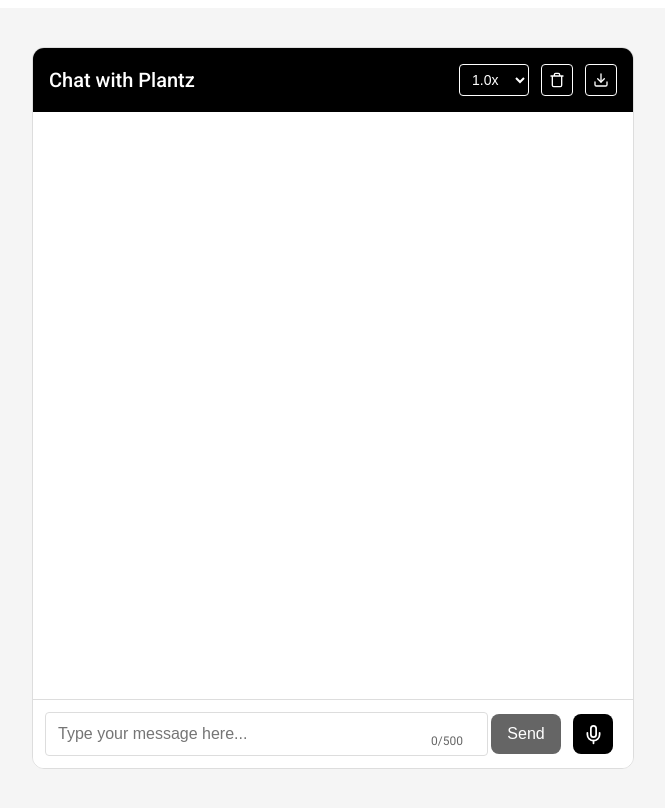
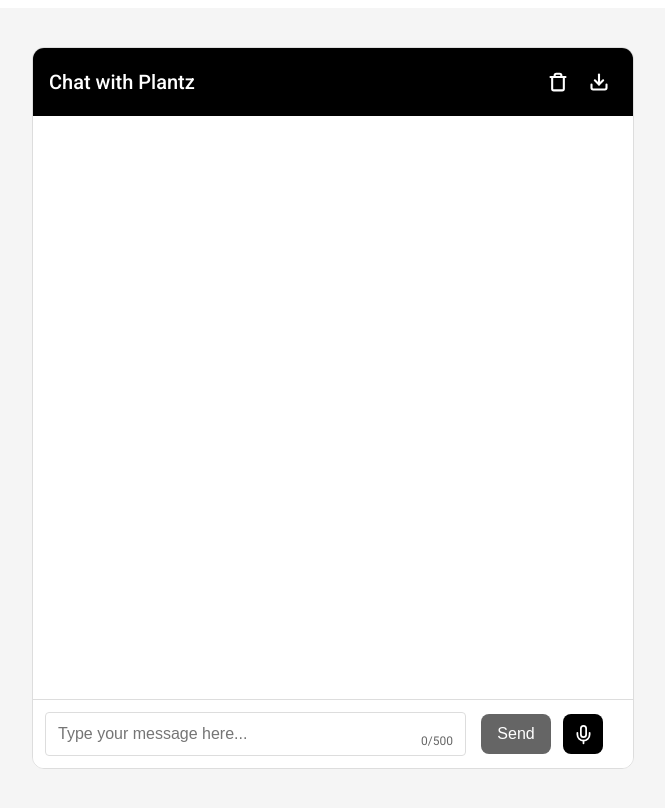
Before and after one commit to MillionMedia2/Voice-Chat-Endo, a Next.js app: page / in a window 1280 px wide. Shown: the top 808 px of the page, without its empty margins (307-972 px from the left). Built offline with nearby package versions, Linux system fonts and the light colour scheme.

Commit message:
fix to audio

```diff
--- a/components/Chat.tsx
+++ b/components/Chat.tsx
@@ -49,6 +49,7 @@
   const [isListening, setIsListening] = useState(false);
   // eslint-disable-next-line @typescript-eslint/no-unused-vars
   const [showScrollButton, setShowScrollButton] = useState(false);
+  const [error, setError] = useState<string | null>(null);
 
   // Load conversation from localStorage on mount
   useEffect(() => {
@@ -260,15 +261,14 @@
   }, []);
 
   const exportConversation = useCallback(() => {
-    const exportData = {
-      conversation,
-      timestamp: new Date().toISOString(),
-    };
-    const blob = new Blob([JSON.stringify(exportData, null, 2)], { type: 'application/json' });
+    const text = conversation
+      .map((msg) => `${msg.role}: ${msg.content}`)
+      .join("\n\n");
+    const blob = new Blob([text], { type: "text/plain" });
     const url = URL.createObjectURL(blob);
-    const a = document.createElement('a');
+    const a = document.createElement("a");
     a.href = url;
-    a.download = `chat-export-${new Date().toISOString().split('T')[0]}.json`;
+    a.download = "conversation.txt";
     document.body.appendChild(a);
     a.click();
     document.body.removeChild(a);
@@ -291,6 +291,25 @@
     }
   };
 
+  const toggleListening = useCallback(() => {
+    if (isListening) {
+      stopListening();
+    } else {
+      startListening();
+    }
+  }, [isListening, startListening, stopListening]);
+
+  const endSession = useCallback(() => {
+    if (isListening) {
+      stopListening();
+    }
+    if (isAgentSpeaking) {
+      stopAudio();
+    }
+    setIsListening(false);
+    setIsAgentSpeaking(false);
+  }, [isListening, isAgentSpeaking, stopListening, stopAudio]);
+
   if (!mounted) {
     return null; // or a loading spinner
   }
@@ -305,32 +324,13 @@
         <div className={styles.chatHeader}>
           <span>Chat with Plantz</span>
           <div className={styles.headerButtons}>
-            <div className={styles.speedControl}>
-              <select
-                value={playbackRate}
-                onChange={(e) => {
-                  const newRate = parseFloat(e.target.value);
-                  setPlaybackRate(newRate);
-                  if (audioRef.current) {
-                    audioRef.current.playbackRate = newRate;
-                  }
-                }}
-                className={styles.speedSelect}
-              >
-                <option value={0.8}>0.8x</option>
-                <option value={1.0}>1.0x</option>
-                <option value={1.2}>1.2x</option>
-                <option value={1.5}>1.5x</option>
-                <option value={2.0}>2.0x</option>
-              </select>
-            </div>
             <button
               onClick={clearConversation}
               className={styles.headerButton}
               aria-label="Clear conversation"
               data-tooltip="Clear"
             >
-              <svg width="16" height="16" viewBox="0 0 24 24" fill="none" stroke="currentColor" strokeWidth="2" strokeLinecap="round" strokeLinejoin="round">
+              <svg width="20" height="20" viewBox="0 0 24 24" fill="none" stroke="currentColor" strokeWidth="2.5" strokeLinecap="round" strokeLinejoin="round">
                 <path d="M3 6h18M19 6v14a2 2 0 0 1-2 2H7a2 2 0 0 1-2-2V6m3 0V4a2 2 0 0 1 2-2h4a2 2 0 0 1 2 2v2"></path>
               </svg>
             </button>
@@ -340,7 +340,7 @@
               aria-label="Export conversation"
               data-tooltip="Download"
             >
-              <svg width="16" height="16" viewBox="0 0 24 24" fill="none" stroke="currentColor" strokeWidth="2" strokeLinecap="round" strokeLinejoin="round">
+              <svg width="20" height="20" viewBox="0 0 24 24" fill="none" stroke="currentColor" strokeWidth="2.5" strokeLinecap="round" strokeLinejoin="round">
                 <path d="M21 15v4a2 2 0 0 1-2 2H5a2 2 0 0 1-2-2v-4"></path>
                 <polyline points="7 10 12 15 17 10"></polyline>
                 <line x1="12" y1="15" x2="12" y2="3"></line>
@@ -421,15 +421,15 @@
             Send
           </button>
           <button
-            onClick={() => isAgentSpeaking ? stopAudio() : startListening()}
-            className={`${styles.speechButton} ${isAgentSpeaking ? styles.active : ''} ${isListening ? styles.listening : ''}`}
+            onClick={isAgentSpeaking ? stopAudio : toggleListening}
+            className={`${styles.speechButton} ${(isListening || isAgentSpeaking) ? styles.active : ''}`}
             disabled={isLoading}
-            aria-label={isAgentSpeaking ? "Stop speaking" : "Start speaking"}
+            aria-label={isAgentSpeaking ? "Stop audio" : "Start listening"}
           >
             {isAgentSpeaking ? (
               <svg width="21" height="21" viewBox="0 0 24 24" fill="none" stroke="currentColor" strokeWidth="2" strokeLinecap="round" strokeLinejoin="round">
-                <circle cx="12" cy="12" r="10" />
-                <rect x="9" y="9" width="6" height="6" />
+                <rect x="6" y="4" width="4" height="16" />
+                <rect x="14" y="4" width="4" height="16" />
               </svg>
             ) : (
               <svg width="21" height="21" viewBox="0 0 24 24" fill="none" stroke="currentColor" strokeWidth="2" strokeLinecap="round" strokeLinejoin="round">
--- a/pages/api/chat.ts
+++ b/pages/api/chat.ts
@@ -17,6 +17,16 @@
     vector_store_ids: string[];
   }>;
   previous_response_id?: string;
+}
+
+interface Message {
+  role: string;
+  content: string;
+}
+
+interface MessageItem {
+  type: string;
+  content: string | Array<{ text?: string }>;
 }
 
 const VOICE_INSTRUCTIONS = `You are a warm, empathetic voice assistant for an endometriosis support application. Your tone should be:
@@ -48,7 +58,7 @@
     const lastUserMessage = conversation
       .slice()
       .reverse()
-      .find((msg: any) => msg.role === "user");
+      .find((msg: Message) => msg.role === "user");
 
     if (!lastUserMessage) {
       return res.status(400).json({ error: "No user message found" });
@@ -94,14 +104,14 @@
 
     // Extract the reply from responsesData.output
     let reply: string | undefined;
-    const messageItem = responsesData.output?.find((item: any) => item.type === "message");
+    const messageItem = responsesData.output?.find((item: MessageItem) => item.type === "message");
     if (messageItem) {
       if (Array.isArray(messageItem.content)) {
         reply = messageItem.content
-          .map((part: any) => {
+          .map((part: string | { text?: string }) => {
             if (typeof part === "string") {
               return part;
-            } else if (typeof part === "object" && part.text) {
+            } else if (part.text) {
               return part.text;
             } else {
               return JSON.stringify(part);
@@ -134,23 +144,30 @@
       throw new Error("No audio stream received");
     }
 
-    console.log("Audio response received:", audioResponse);
-    console.log("Setting up stream handling...");
+    console.log("Audio response received, streaming to client...");
 
-    // Pipe the audio stream directly to the response
-    const stream = audioResponse.body as unknown as Readable;
-    stream.pipe(res);
+    // Get the readable stream
+    const stream = audioResponse.body;
 
-    stream.on("end", () => {
-      console.log("Stream reading complete");
-    });
-
-    stream.on("error", (error) => {
-      console.error("Stream error:", error);
+    // Read the stream and write chunks to response
+    try {
+      const reader = stream.getReader();
+      while (true) {
+        const { done, value } = await reader.read();
+        if (done) {
+          console.log("Stream complete");
+          break;
+        }
+        // Write each chunk to the response
+        res.write(value);
+      }
+      res.end();
+    } catch (error) {
+      console.error("Error streaming audio:", error);
       if (!res.headersSent) {
         res.status(500).json({ error: "Error streaming audio" });
       }
-    });
+    }
 
   } catch (error) {
     console.error("Error in chat endpoint:", error);
--- a/styles/chat.module.css
+++ b/styles/chat.module.css
@@ -34,31 +34,26 @@
 
 .headerButtons {
   display: flex;
-  gap: 12px;
+  gap: 5px;
   align-items: center;
 }
 
 .headerButton {
-  background-color: transparent;
+  background: none;
+  border: none;
+  padding: 8px;
+  cursor: pointer;
   color: #fff;
-  border: 1px solid #fff;
   border-radius: 4px;
-  width: 32px;
-  height: 32px;
-  padding: 0;
   display: flex;
   align-items: center;
   justify-content: center;
-  font-size: 0.875rem;
-  font-weight: 400;
-  cursor: pointer;
   transition: all 0.2s ease;
-  position: relative;
 }
 
 .headerButton:hover {
-  background-color: #fff;
-  color: #000;
+  background: rgba(255, 255, 255, 0.2);
+  color: #fff;
 }
 
 .headerButton:hover::after {
@@ -74,6 +69,18 @@
   font-size: 12px;
   white-space: nowrap;
   z-index: 1000;
+}
+
+.headerButtonActive {
+  background-color: #000;
+  border-color: #000;
+  color: white;
+}
+
+.headerButtonActive:hover {
+  background-color: #333;
+  border-color: #333;
+  color: white;
 }
 
 .chatHistory {
@@ -127,7 +134,7 @@
 
 .inputWrapper {
   position: relative;
-  width: calc(100% - 150px); /* Back to previous width */
+  width: calc(100% - 160px);
   margin-right: 8px;
 }
 
@@ -179,6 +186,37 @@
   align-items: center;
   justify-content: center;
   cursor: pointer;
+  transition: all 0.2s ease;
+}
+
+.speechButton:hover {
+  background-color: #333;
+}
+
+.speechButton:disabled {
+  opacity: 0.5;
+  cursor: not-allowed;
+  transform: none;
+}
+
+.speechButton.active {
+  background-color: #000;
+  animation: pulse 1.5s infinite;
+}
+
+@keyframes pulse {
+  0% {
+    transform: scale(1);
+    box-shadow: 0 0 0 0 rgba(0, 0, 0, 0.4);
+  }
+  70% {
+    transform: scale(1.05);
+    box-shadow: 0 0 0 10px rgba(0, 0, 0, 0);
+  }
+  100% {
+    transform: scale(1);
+    box-shadow: 0 0 0 0 rgba(0, 0, 0, 0);
+  }
 }
 
 .sendButton {
@@ -239,7 +277,7 @@
 }
 
 .chatInput {
-  width: 98%;
+  width: 95%;
   padding: 12px;
   border: 1px solid #ddd;
   border-radius: 4px;
@@ -309,3 +347,47 @@
   background-color: #000;
   color: #fff;
 }
+
+.micButton {
+  background: none;
+  border: none;
+  padding: 8px;
+  cursor: pointer;
+  color: #666;
+  transition: all 0.2s ease;
+  border-radius: 50%;
+  display: flex;
+  align-items: center;
+  justify-content: center;
+}
+
+.micButton:hover:not(:disabled) {
+  background-color: rgba(0, 0, 0, 0.05);
+  color: #000;
+}
+
+.micButton:disabled {
+  opacity: 0.5;
+  cursor: not-allowed;
+}
+
+.micButtonActive {
+  background-color: #ff4b4b;
+  color: white;
+  animation: pulse 1.5s infinite;
+}
+
+@keyframes pulse {
+  0% {
+    transform: scale(1);
+    box-shadow: 0 0 0 0 rgba(255, 75, 75, 0.4);
+  }
+  70% {
+    transform: scale(1.05);
+    box-shadow: 0 0 0 10px rgba(255, 75, 75, 0);
+  }
+  100% {
+    transform: scale(1);
+    box-shadow: 0 0 0 0 rgba(255, 75, 75, 0);
+  }
+}
```
